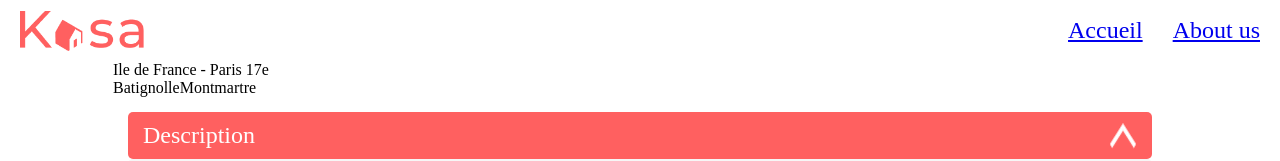
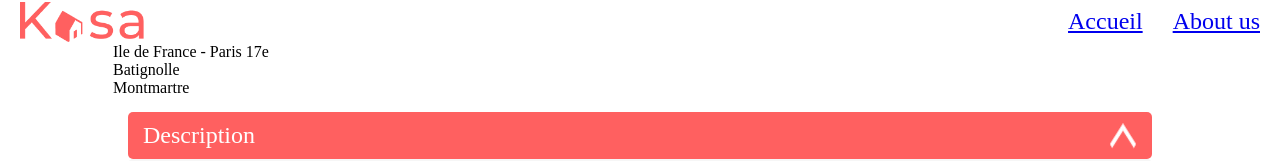
Before and after one commit to jonavau/kasa-oc, a React (Create React App) app: page /c67ab8a7 in a window 1280 px wide. Shown: the top 161 px of the page. Built offline with nearby package versions, Linux system fonts and the light colour scheme.

Commit message:
création et import du composant tags

```diff
--- a/src/components/AccomodationPage.js
+++ b/src/components/AccomodationPage.js
@@ -1,6 +1,7 @@
 import Host from './host';
 import Ratings from './ratings';
 import Scrolldown from './Scrolldown';
+import Tags from './tags';
 
 function AccomodationPage({
 	liste,
@@ -10,7 +11,7 @@ function AccomodationPage({
 		<div>
 			<p>{liste.name}</p>
 			<p>{liste.location}</p>
-			<p>{liste.tags}</p>
+			<Tags liste={liste} />
 			<Scrolldown title={'Description'} text={liste.description} />
 			<Scrolldown title={'Équipements'} text={liste.equipments} />
 			<Host liste={liste} />
--- /dev/null
+++ b/src/components/tags.js
@@ -0,0 +1,11 @@
+function Tags({ liste }) {
+	return (
+		<div className="tags">
+			{liste.tags.map((tag) => (
+				<p key={`${liste.id}${tag}`}> {tag} </p>
+			))}
+		</div>
+	);
+}
+
+export default Tags;
```
